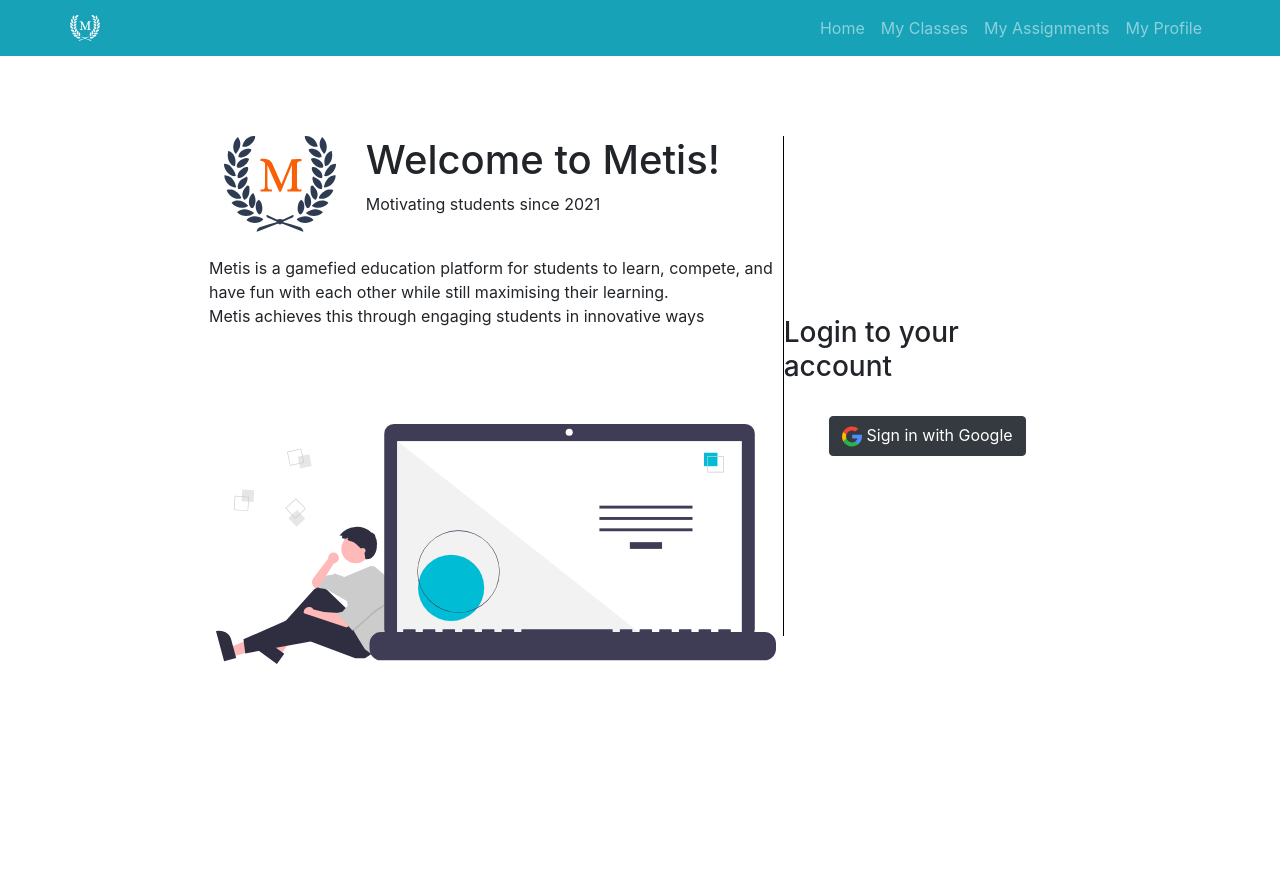
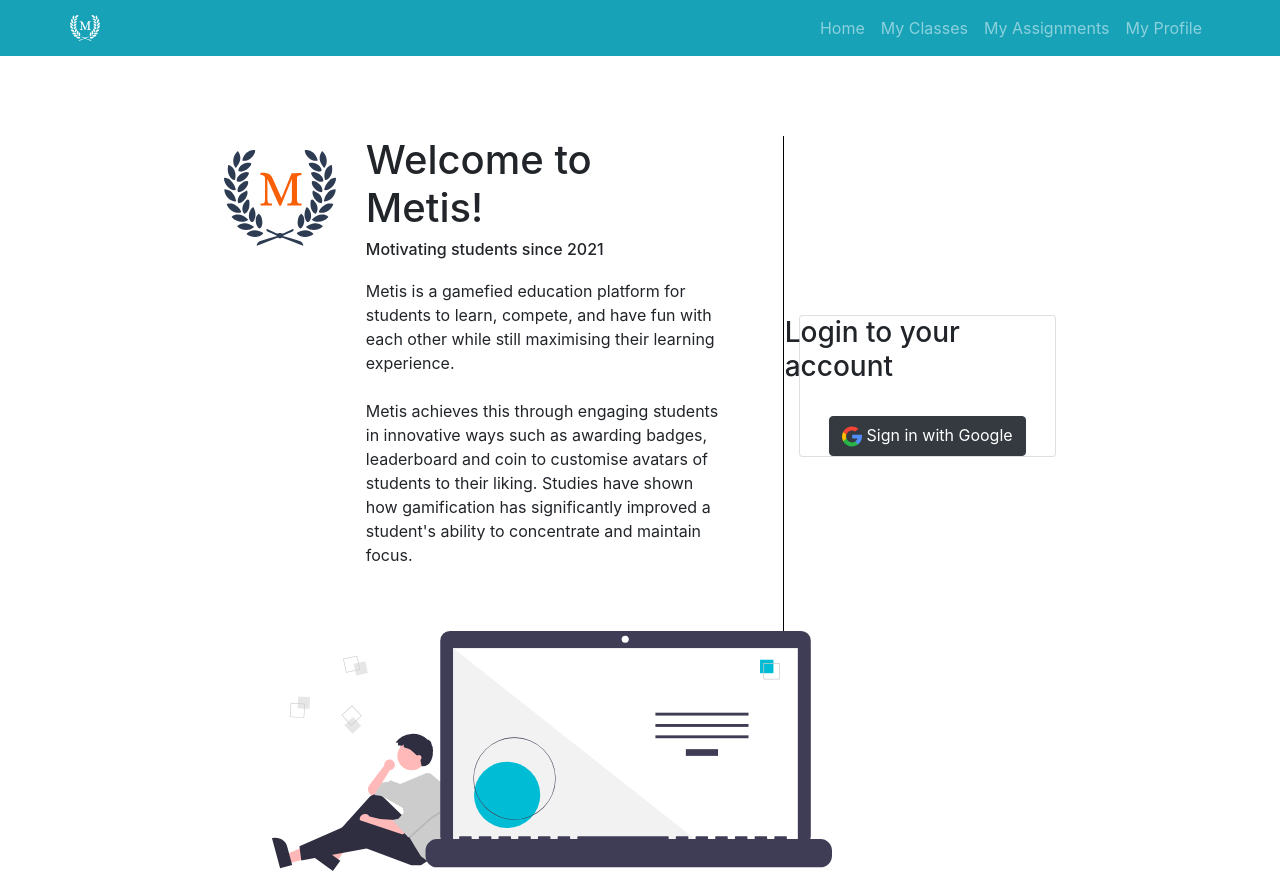
Before and after one commit to danikrisdayadi/lifehack2021, a React (Create React App) app in the folder client/: page /login in a window 1280 px wide. Before the commit the page ends 800 px from the top, so only its background shows below. Built offline with nearby package versions, Linux system fonts and the light colour scheme.

Commit message:
Change text and formatting layout

```diff
--- a/client/src/App.css
+++ b/client/src/App.css
@@ -1,5 +1,6 @@
 .App {
     text-align: center;
+    height: 70vh;
 }
 
 .App-logo {
--- a/client/src/App.js
+++ b/client/src/App.js
@@ -13,10 +13,9 @@ import ClassroomPage from './pages/ClassroomPage';
 import Assignments from './components/assignments';
 import HomePage from './pages/HomePage'
 const App = () => (
-
     <div className="App">
         <NavigationBar></NavigationBar>
-        <Container fluid style={{paddingLeft: 160, paddingRight: 160}}>
+        <Container fluid style={{paddingLeft: 160, paddingRight: 160, height: "100%"}}>
             <Switch>
                 <Route exact path="/">
                     <Redirect to="login" />
--- a/client/src/pages/LoginPage.jsx
+++ b/client/src/pages/LoginPage.jsx
@@ -1,6 +1,6 @@
 import React from "react";
 import { withRouter } from "react-router-dom";
-import { Row, Col, Container, Button, Image } from 'react-bootstrap';
+import { Row, Col, Container, Button, Image, Card } from 'react-bootstrap';
 import Logo from '../assets/Logo.svg';
 import GoogleLogo from '../assets/google.svg'
 import Illustration from '../assets/undraw-thinking.svg';
@@ -14,34 +14,44 @@ const Style = styled.div`
 `
 const LoginPage = () => {
     return (
-            <Style>
-                <Row>
-                    <Col lg={8} style={{borderRight: "1px solid black",  height: "500px" }}>
-                        <Row style={{marginBottom: "3vh"}}>
+            <Style style={{height: "100%"}}>
+                <Row style={{height: "100%"}}>
+                    <Col lg={8} style={{borderRight: "1px solid black",  height: "100%" }}>
+                        <Row style={{marginBottom: "20px"}} className="align-items-center">
                             <Col lg="auto">
-                                <Image src={Logo} alt="Logo" style={{height: '6rem'}}/>
+                                    <Image src={Logo} alt="Logo" style={{height: '6rem'}}/>
                             </Col>
-                            <Col>
+                            <Col lg={8} style={{height: "100%"}}>
                                 <h1>Welcome to Metis!</h1>
-                                <p>Motivating students since 2021</p>
+                                <h6 style={{margin:0}}>Motivating students since 2021</h6>
                             </Col>
                         </Row>
-                        <Row style={{marginBottom: "10vh"}}>
-                            <p>
-                                Metis is a gamefied education platform for students to learn, compete, and have fun with each other while still maximising their learning. <br />
-                                Metis achieves this through engaging students in innovative ways
-                            </p>
-
+                        <Row>
+                            <Col lg="auto">
+                                <Image src={Logo} alt="Logo" style={{height: '6rem', visibility: "hidden"}}/>
+                            </Col>
+                            <Col lg={{span: 8}}>
+                                <p>
+                                Metis is a gamefied education platform for students to learn, compete, and have fun with each other while still maximising their learning experience. <br /><br />
+                                Metis achieves this through engaging students in innovative ways such as awarding badges, leaderboard and coin to customise avatars of students to their liking.
+                                Studies have shown how gamification has significantly improved a student's ability to concentrate and maintain focus.
+                                </p>
+                            </Col>
                         </Row>
+                        <br/>
+                        <br />
                         <Row className="justify-content-center">
+                        <Col lg={10}>
                             <Image
                                     src={Illustration}
                                     alt="Content"
                                     style={{height: '15rem'}}
                                 />
+                        </Col>
                         </Row>
                     </Col>
                     <Col className="align-self-center">
+                        <Card>
                         <Row className="justify-content-center">
                             <h3>Login to your account</h3>
                         </Row>
@@ -57,6 +67,7 @@ const LoginPage = () => {
                             Sign in with Google
                         </Button>
                         </Row>
+                        </Card>
                     </Col>
                 </Row>
             </Style>
```
